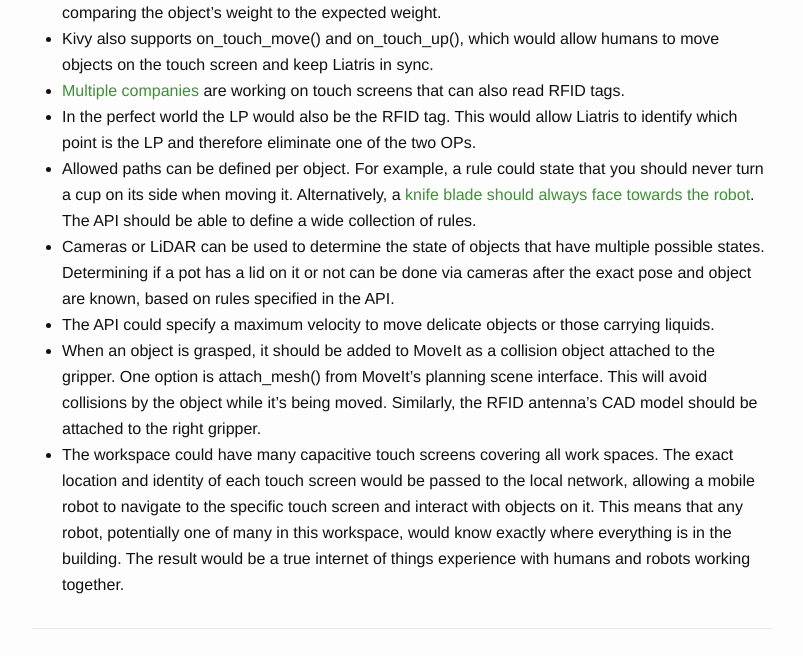
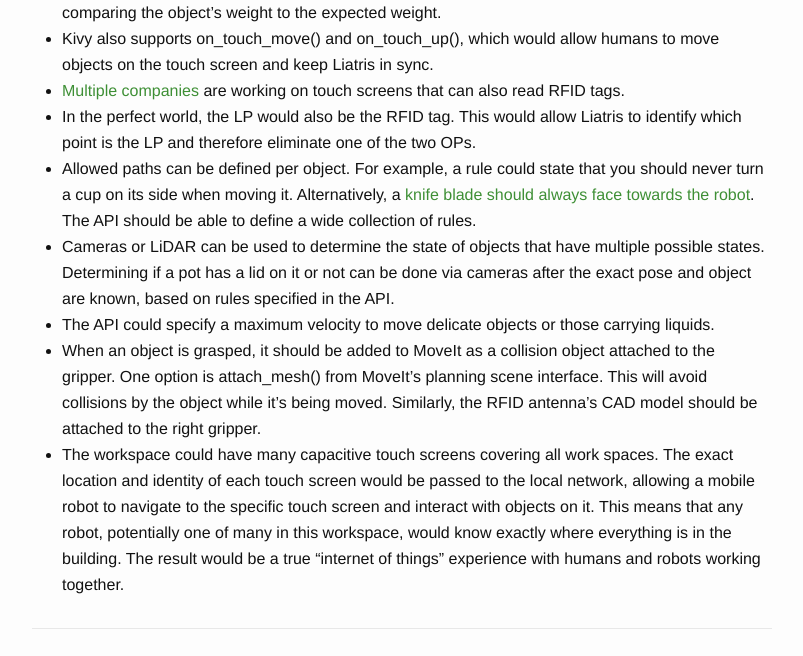
Before and after one commit to markwsilliman/liatris-org, a Jekyll site: the page built from _posts/2015-06-19-11.markdown, in a window 1280 px wide. Shown: the part 549-1205 px from the top of the page, without its empty margins (238-1041 px from the left). Built offline with Jekyll 4.4.1, drawn with Linux system fonts in a browser that asks for light colours; nearby versions of some CDN libraries.

```diff
--- a/_posts/2015-06-19-11.markdown
+++ b/_posts/2015-06-19-11.markdown
@@ -14,9 +14,9 @@ If we know exactly what an object is and its pose, a lot of opportunities arise.
 * The API could include the object’s weight, allowing the robot to know if the object is empty or not by comparing the object’s weight to the expected weight.
 * Kivy also supports on_touch_move() and on_touch_up(), which would allow humans to move objects on the touch screen and keep Liatris in sync.
 * [Multiple companies](https://www.microsoft.com/en-us/pixelsense/pixelsense.aspx) are working on touch screens that can also read RFID tags.
-* In the perfect world the LP would also be the RFID tag.  This would allow Liatris to identify which point is the LP and therefore eliminate one of the two OPs.
+* In the perfect world, the LP would also be the RFID tag.  This would allow Liatris to identify which point is the LP and therefore eliminate one of the two OPs.
 * Allowed paths can be defined per object. For example, a rule could state that you should never turn a cup on its side when moving it. Alternatively, a [knife blade should always face towards the robot](https://www.youtube.com/watch?v=uLktpkd7ojA). The API should be able to define a wide collection of rules.
 * Cameras or LiDAR can be used to determine the state of objects that have multiple possible states. Determining if a pot has a lid on it or not can be done via cameras after the exact pose and object are known, based on rules specified in the API.
 * The API could specify a maximum velocity to move delicate objects or those carrying liquids.
 * When an object is grasped, it should be added to MoveIt as a collision object attached to the gripper. One option is attach_mesh() from MoveIt’s planning scene interface. This will avoid collisions by the object while it’s being moved. Similarly, the RFID antenna’s CAD model should be attached to the right gripper.
-* The workspace could have many capacitive touch screens covering all work spaces. The exact location and identity of each touch screen would be passed to the local network, allowing a mobile robot to navigate to the specific touch screen and interact with objects on it. This means that any robot, potentially one of many in this workspace, would know exactly where everything is in the building. The result would be a true internet of things experience with humans and robots working together.
+* The workspace could have many capacitive touch screens covering all work spaces. The exact location and identity of each touch screen would be passed to the local network, allowing a mobile robot to navigate to the specific touch screen and interact with objects on it. This means that any robot, potentially one of many in this workspace, would know exactly where everything is in the building. The result would be a true "internet of things" experience with humans and robots working together.
```
